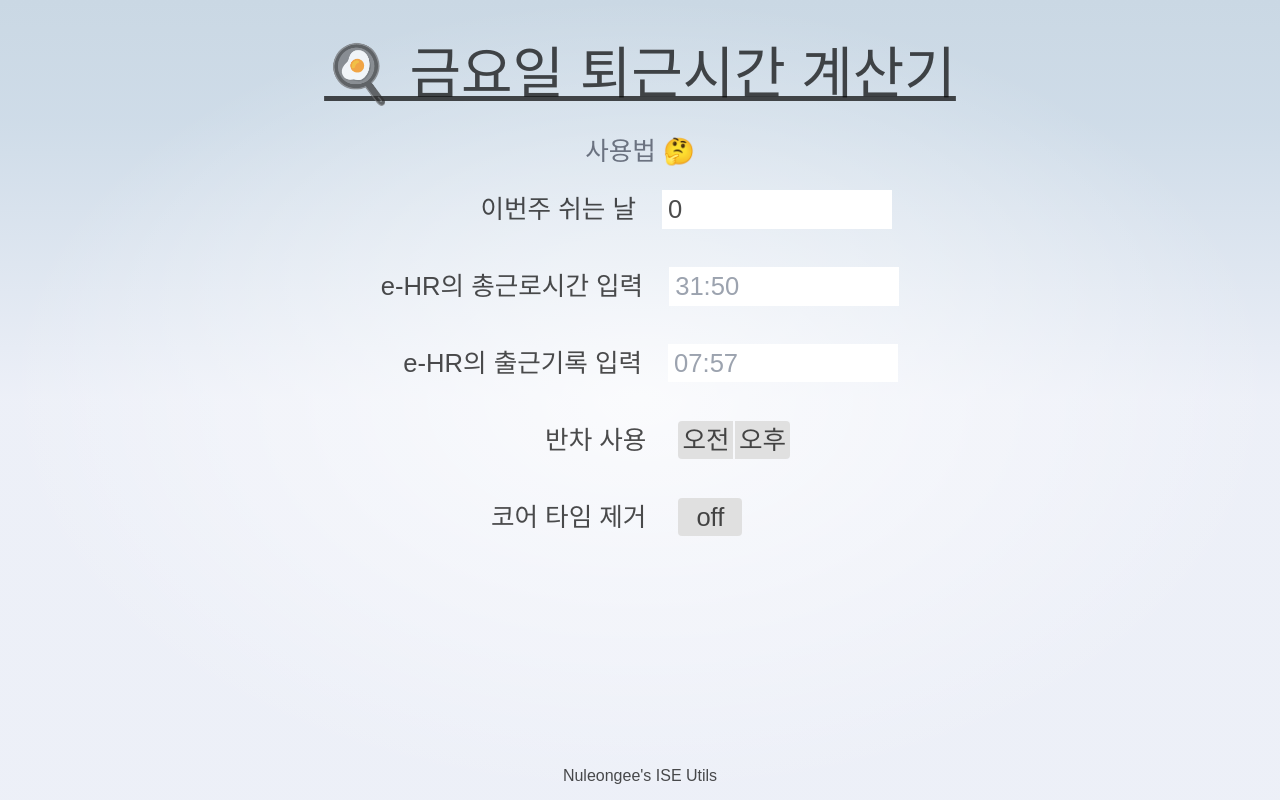
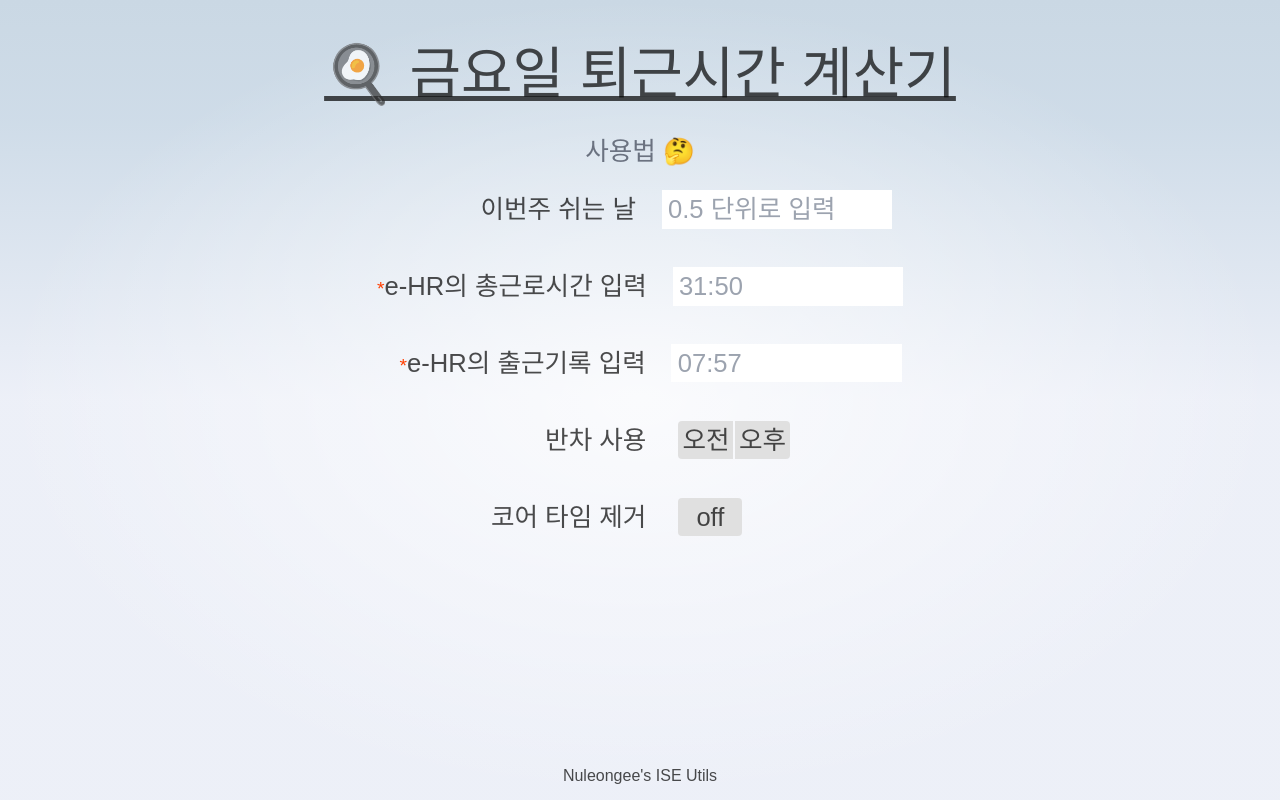
Before and after one commit to nuleongee/ise-utils, a SvelteKit app: page / in a window 1280 px wide. Built offline with nearby package versions, Linux system fonts and the light colour scheme; a web font is replaced by a local one.

Commit message:
feat: 이번주 쉬는 날 빈값 처리

```diff
--- a/src/routes/+page.svelte
+++ b/src/routes/+page.svelte
@@ -10,8 +10,8 @@
 	let workTimeAmount = '',
 		arrivalTime = '',
 		quittingTime,
-		offDays = 0,
-		prefOffDays = 0,
+		offDays = '',
+		prefOffDays = '',
 		error = '',
 		isGuideShow = false,
 		isMobile = false,
@@ -38,9 +38,9 @@
 			offDays = prefOffDays;
 		}
 
-		if (offDays > 4) {
+		if (Number(offDays) > 4) {
 			offDays = 4;
-		} else if (offDays < 0) {
+		} else if (Number(offDays) < 0) {
 			offDays = 0;
 		}
 
@@ -103,7 +103,7 @@
 		let workTimeHours = parseInt(workTimeAmount.split(':')[0]) + (half !== 0 ? 4 : 0);
 		let workTimeMinutes = parseInt(workTimeAmount.split(':')[1]);
 
-		if (workTimeHours < (half !== 0 ? 31 : 27) - offDays * 8) {
+		if (workTimeHours < (half !== 0 ? 31 : 27) - Number(offDays) * 8) {
 			error = 'workTimeError';
 		} else {
 			error = '';
@@ -115,7 +115,7 @@
 		let baseTime = dayjs().startOf('week').add(5, 'day');
 
 		quittingTime = baseTime
-			.add(41 - offDays * 8 - workTimeHours - (half === 1 ? 1 : 0), 'hour')
+			.add(41 - Number(offDays) * 8 - workTimeHours - (half === 1 ? 1 : 0), 'hour')
 			.subtract(workTimeMinutes, 'minute')
 			.add(arrivalTimeHours, 'hour')
 			.add(arrivalTimeMinutes, 'minute');
@@ -157,12 +157,12 @@
 	</span>
 	<br />
 	<span>
-		<label for="workTime">e-HR의 총근로시간 입력</label>
+		<label for="workTime"><span class="essential">*</span>e-HR의 총근로시간 입력</label>
 		<input id="workTime" type="text" bind:value={workTimeAmount} on:input={handleWorkTimeInput} placeholder="31:50" />
 	</span>
 	<br />
 	<span>
-		<label for="arrivalTime">&nbsp;&nbsp;&nbsp;e-HR의 출근기록 입력</label>
+		<label for="arrivalTime">&nbsp;&nbsp;&nbsp;<span class="essential">*</span>e-HR의 출근기록 입력</label>
 		<input
 			id="arrivalTime"
 			type="text"
@@ -279,4 +279,9 @@
 			border-radius: 0.25rem;
 		}
 	}
+
+	.essential {
+		color: #ff3e00;
+		font-size: clamp(0.5rem, 3dvw, 1.2rem);
+	}
 </style>
```
